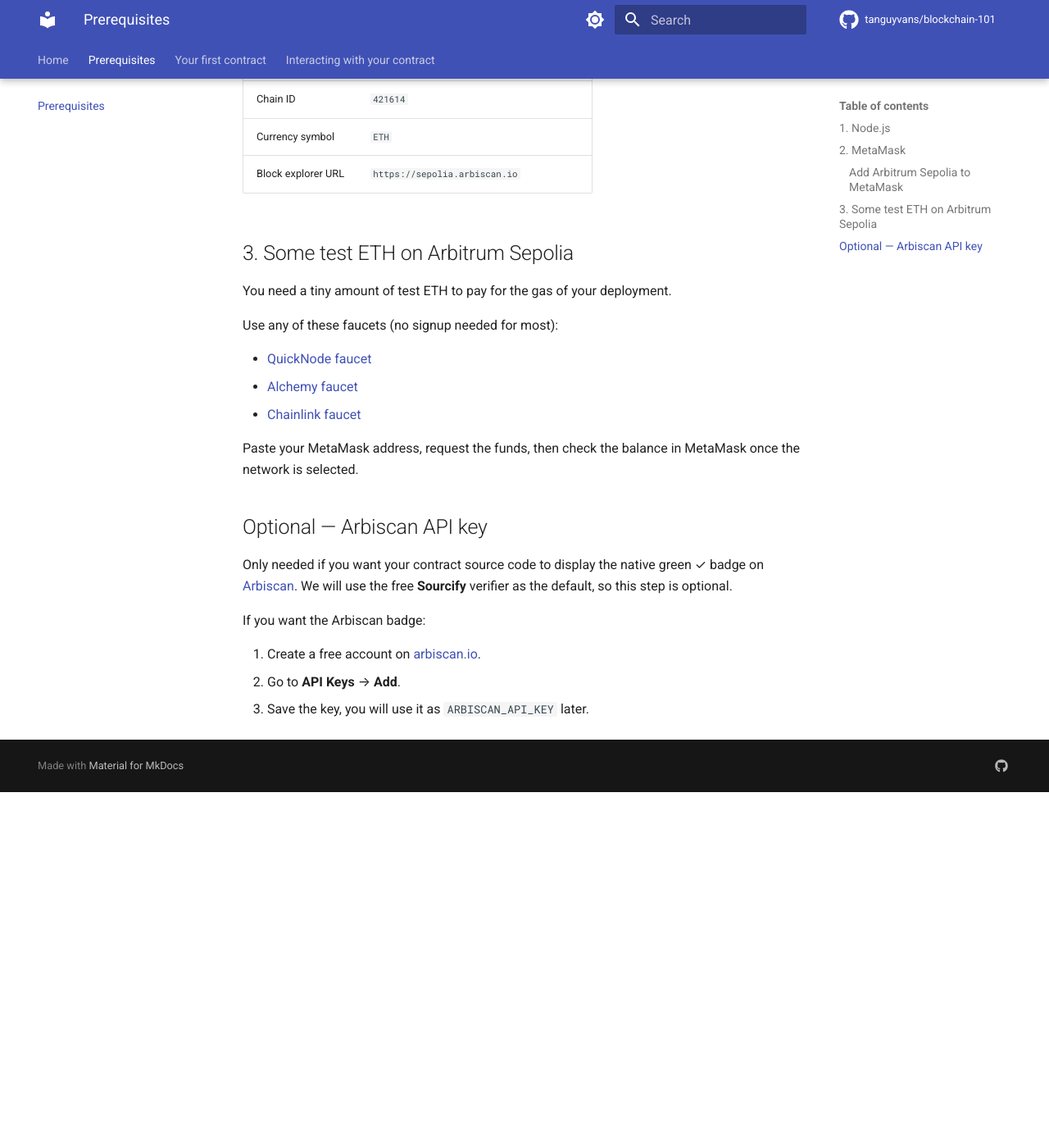
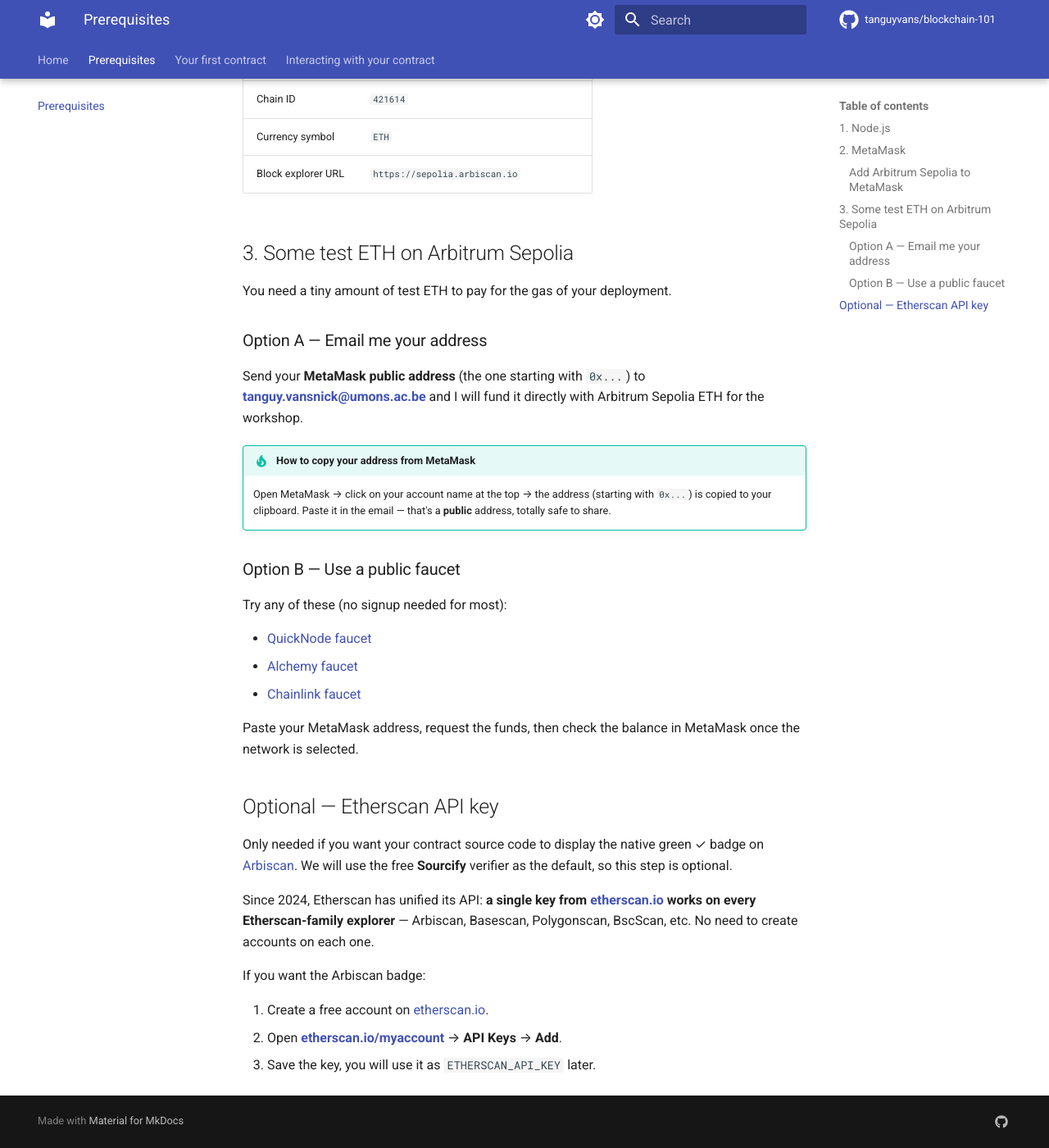
Before and after one commit to Tanguyvans/blockchain-101, an MkDocs documentation site: the page built from docs/prerequisites.md, in a window 1280 px wide and 1400 px high, scrolled down 885 px. Shown: the whole window at 82% size. Built offline with MkDocs 1.6.1 and Material for MkDocs 9.7.7, drawn with Linux system fonts in a browser that asks for light colours; comment, search, counter and statistics services are not loaded; before the commit the page ends 1851 px from its top, so only the background shows below that.

```diff
--- a/docs/prerequisites.md
+++ b/docs/prerequisites.md
@@ -36,7 +36,16 @@ Open MetaMask → Networks → **Add a network manually**, and enter:
 
 You need a tiny amount of test ETH to pay for the gas of your deployment.
 
-Use any of these faucets (no signup needed for most):
+### Option A — Email me your address
+
+Send your **MetaMask public address** (the one starting with `0x...`) to **<tanguy.vansnick@umons.ac.be>** and I will fund it directly with Arbitrum Sepolia ETH for the workshop.
+
+!!! tip "How to copy your address from MetaMask"
+    Open MetaMask → click on your account name at the top → the address (starting with `0x...`) is copied to your clipboard. Paste it in the email — that's a **public** address, totally safe to share.
+
+### Option B — Use a public faucet
+
+Try any of these (no signup needed for most):
 
 - [QuickNode faucet](https://faucet.quicknode.com/arbitrum/sepolia)
 - [Alchemy faucet](https://www.alchemy.com/faucets/arbitrum-sepolia)
@@ -44,12 +53,14 @@ Use any of these faucets (no signup needed for most):
 
 Paste your MetaMask address, request the funds, then check the balance in MetaMask once the network is selected.
 
-## Optional — Arbiscan API key
+## Optional — Etherscan API key
 
 Only needed if you want your contract source code to display the native green ✓ badge on [Arbiscan](https://sepolia.arbiscan.io). We will use the free **Sourcify** verifier as the default, so this step is optional.
 
+Since 2024, Etherscan has unified its API: **a single key from [etherscan.io](https://etherscan.io) works on every Etherscan-family explorer** — Arbiscan, Basescan, Polygonscan, BscScan, etc. No need to create accounts on each one.
+
 If you want the Arbiscan badge:
 
-1. Create a free account on [arbiscan.io](https://arbiscan.io).
-2. Go to **API Keys** → **Add**.
-3. Save the key, you will use it as `ARBISCAN_API_KEY` later.
+1. Create a free account on [etherscan.io](https://etherscan.io).
+2. Open **[etherscan.io/myaccount](https://etherscan.io/myaccount)** → **API Keys** → **Add**.
+3. Save the key, you will use it as `ETHERSCAN_API_KEY` later.
```
Also changed, not shown: docs/first-contract.md (+6 -6 lines), my-first-contract/README.md (+2 -2 lines), slides/README.md (added, +13 -0 lines), 5 other files.
